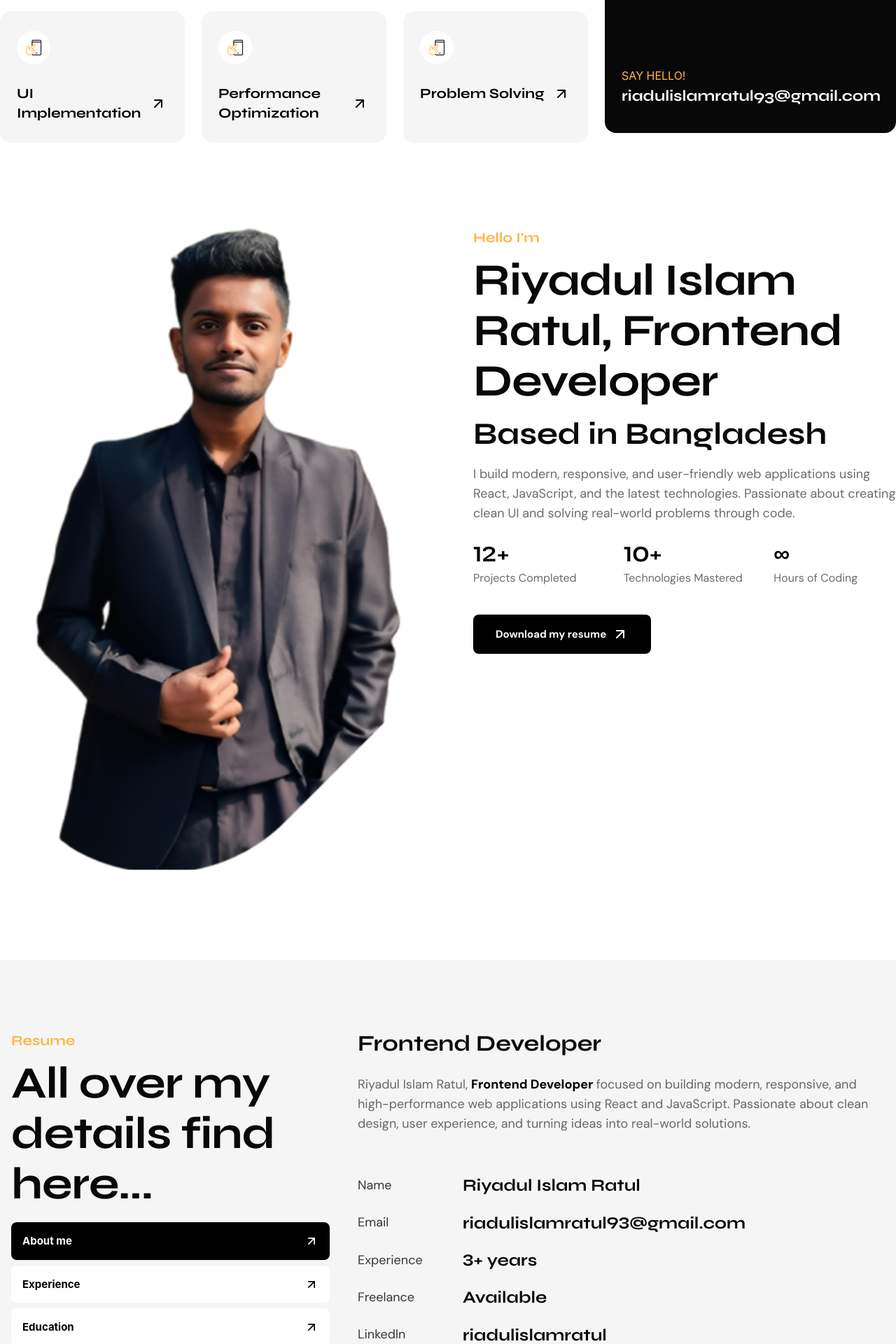
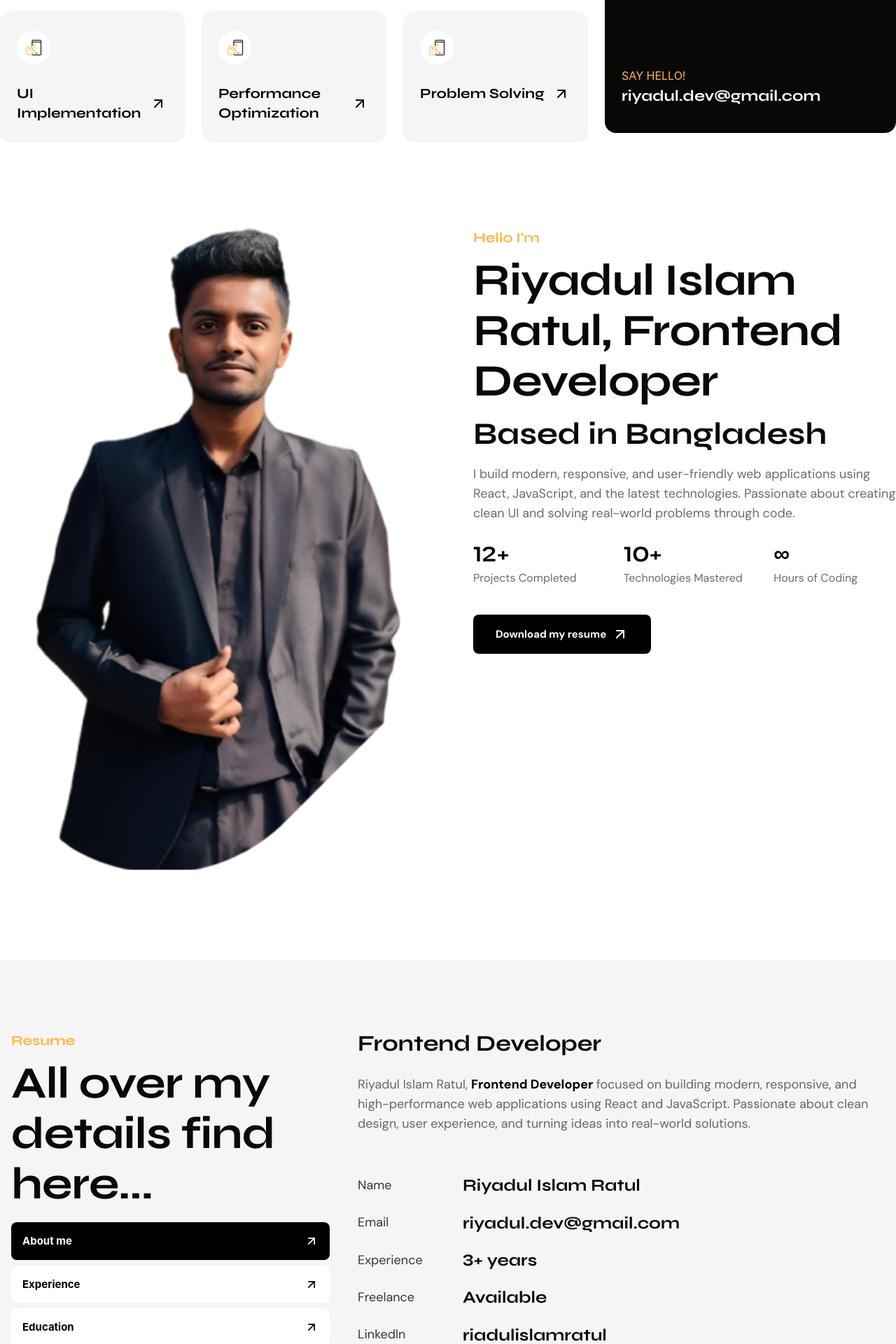
Before and after one commit to Riyadulislamratul/My_Portfolio, a React (Vite) app: page / in a window 1280 px wide. Shown: the part 1400-3320 px from the top of the page at 70% size. Built offline with nearby package versions, Linux system fonts and the light colour scheme.

Commit message:
fix:privacy secured

```diff
--- a/src/components/Details.jsx
+++ b/src/components/Details.jsx
@@ -123,7 +123,7 @@ const About = () => {
               Email
             </span>
             <span className="text-heading font-bold font-syne text-lg md:text-[24px] break-all">
-              riadulislamratul93@gmail.com
+              riyadul.dev@gmail.com
             </span>
           </div>
           {/* <div className="flex flex-col sm:flex-row sm:items-center gap-2 sm:gap-10">
--- a/src/components/Footer.jsx
+++ b/src/components/Footer.jsx
@@ -62,7 +62,7 @@ const Footer = () => {
               {/* Cards */}
               <BlackCard
                 title="Looking for a developer?"
-                contact="riadulislamratul93@gmail.com"
+                contact="riyadul.dev@gmail.com"
                 type="email"
               />
               <BlackCard
--- a/src/components/Services.jsx
+++ b/src/components/Services.jsx
@@ -50,8 +50,8 @@ const Services = () => {
                   <h4 className="text-brand mt-6 md:mt-8 lg:mt-44 text-sm md:text-base">
                     SAY HELLO!
                   </h4>
-                  <a className="text-white mt-2 font-bold font-syne text-lg md:text-[20px] lg:text-[22px]" href="mailto:riadulislamratul93@gmail.com">
-                    riadulislamratul93@gmail.com
+                  <a className="text-white mt-2 font-bold font-syne text-lg md:text-[20px] lg:text-[22px]" href="mailto:riyadul.dev@gmail.com">
+                    riyadul.dev@gmail.com
                   </a>
                 </div>
               </div>
--- a/src/pages/ContactPage.jsx
+++ b/src/pages/ContactPage.jsx
@@ -62,7 +62,7 @@ const ContactPage = () => {
                     <Cards
                       img={MailIcon}
                       title="Email"
-                      description="riadulislamratul93@gmail.com"
+                      description="riyadul.dev@gmail.com"
                     />
                   </StaggerItem>
 
@@ -72,7 +72,7 @@ const ContactPage = () => {
                     <Cards
                       img={MapIcon}
                       title="Address"
-                      description="Board Bazar, Gazipur, Bangladesh"
+                      description="Bangladesh"
                     />
                   </StaggerItem>
                 </div>
```
